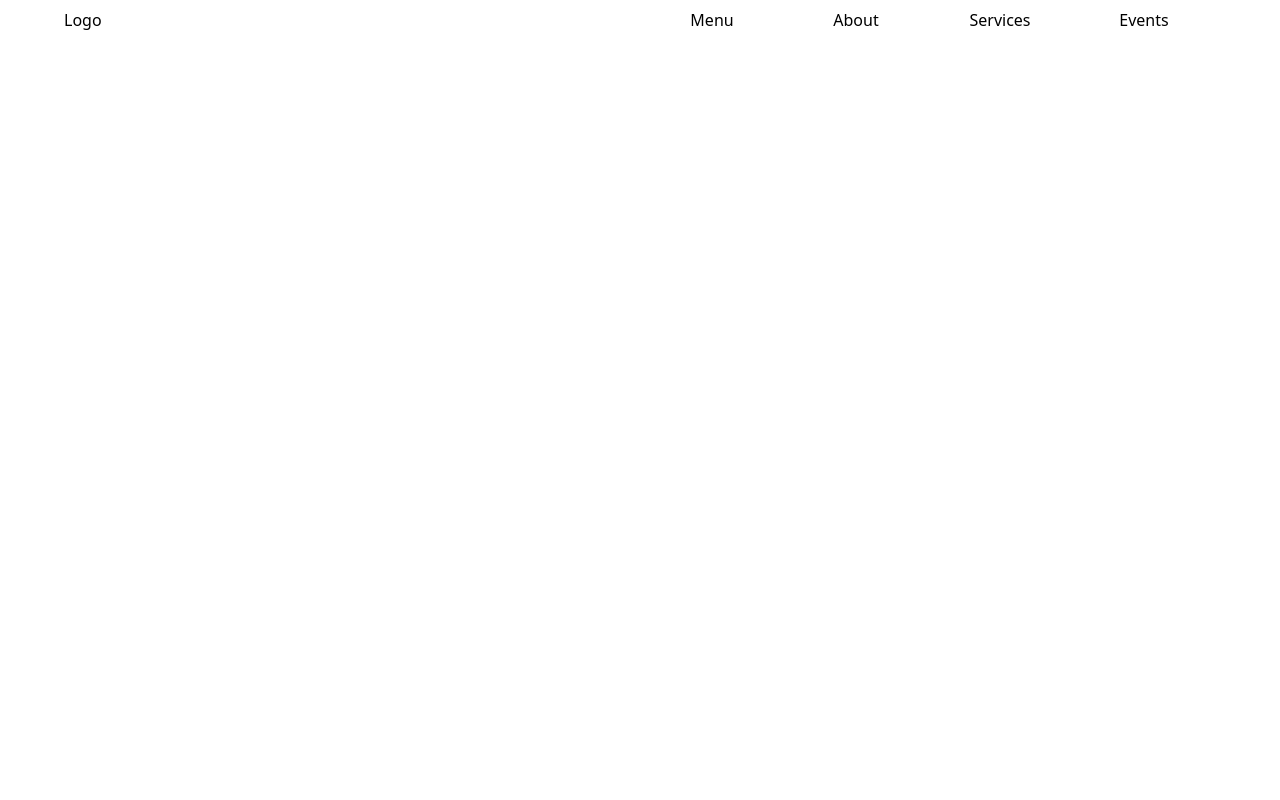
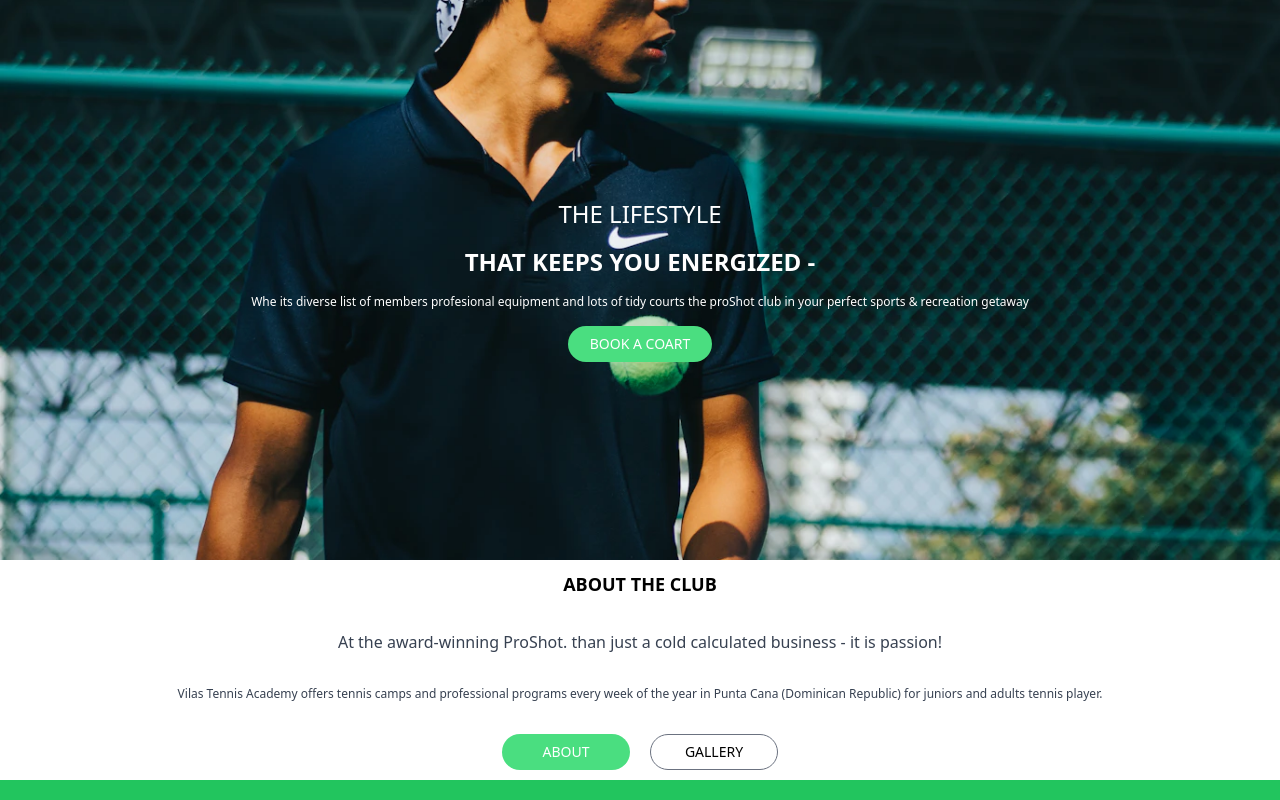
Before and after one commit to PrRonald/TennisLandingPage, a React (Create React App) app: page / in a window 1280 px wide. Shown: the top 800 px of the page. Built offline with nearby package versions, Linux system fonts and the light colour scheme.

Commit message:
The front page component was update

```diff
--- a/src/App.jsx
+++ b/src/App.jsx
@@ -3,20 +3,12 @@ import { Header } from "./components/Header";
 import { Footer } from "./components/Footer";
 import { Rights } from "./components/Rights";
 
-// style={{ backgroundImage: `url("./img/tennis.jpeg")` }}
-
 function App() {
   return (
     <section className="w" >
-      <div className="w-full grid grid-rows-2 "
-         >
-        <div className="w" >
-          <Header />
-        </div>
         <div className="datil">
           <Outlet />
         </div>
-      </div>
       <div>
         <Footer />
         <Rights />
--- a/src/components/AboutClub.jsx
+++ b/src/components/AboutClub.jsx
@@ -1,5 +1,3 @@
-import { Link } from "react-router-dom";
-
 export const AboutClub = () => {
     return(
         <section className="flex flex-col gap-8 py-2.5 px-6 ">
--- a/src/components/FrontPage.jsx
+++ b/src/components/FrontPage.jsx
@@ -1,20 +1,32 @@
 export const FrontPage = () => {
     return(
-        <section className="w-[30%] hidden">
-            <div className="flex flex-row justify-start">
-                <div className="w-full">
-                    <h1 className="text">
+        <section
+        style={
+            {
+                backgroundImage: `url("./img/frontPage.jpeg")`,
+                backgroundPosition: 'center center',
+                backgroundSize: 'cover'
+            }
+        }
+        className="w-full h-[70vh] px-6  ">
+                <div className="w-full h-full flex flex-col items-center gap-4 justify-center">
+                    <h1 className="w-full text-2xl font-light text-white text-center">
                         THE LIFESTYLE
                     </h1>
-                    <h1 className="text">
+                    <h1 className="w-full text-2xl font-semibold text-white text-center">
                         THAT KEEPS YOU ENERGIZED -
                     </h1>
-                    <p className="text">
+                    <p className="w-full text-xs font-normal text-white text-center">
                         Whe its diverse list of members profesional equipment and lots of
                         tidy courts the proShot club in your perfect sports & recreation getaway
                     </p>
+                    <a
+                    href="#"
+                    className="w-[144px] h-9 rounded-3xl bg-green-400
+                    flex items-center justify-center text-sm font-normal text-white " >
+                        BOOK A COART
+                    </a>
                 </div>
-            </div>
         </section>
      );
 }
--- a/src/root/Home.jsx
+++ b/src/root/Home.jsx
@@ -1,4 +1,5 @@
 import { AboutClub } from "../components/AboutClub";
+import { FrontPage } from "../components/FrontPage";
 import { News } from "../components/News";
 import { Plans } from "../components/Plans";
 import { Search } from "../components/Search";
@@ -8,6 +9,7 @@ export const Home = () => {
     return(
         <section>
             <div>
+                <FrontPage />
                 <AboutClub />
                 <TableInfo />
                 <Plans />
```
Also changed, not shown: public/img/frontPage.jpeg (added).
